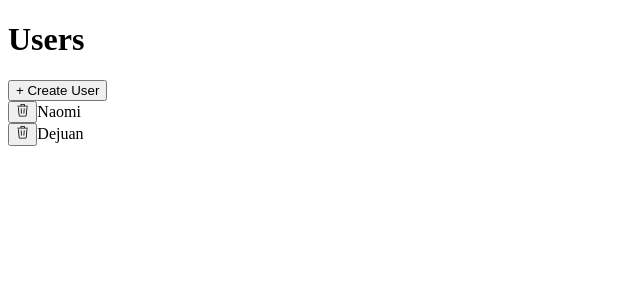
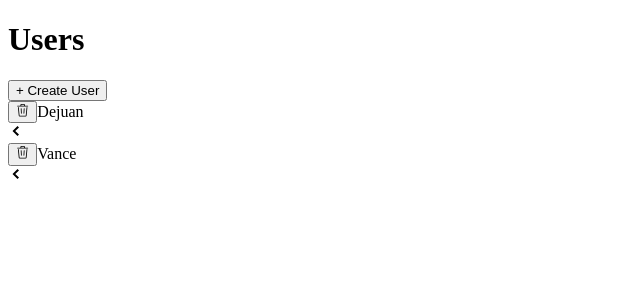
Before and after one commit to AbdAlfadeel-Hamdy/Darft---RTK-Thunks-Media, a React (Create React App) app: page / in a window 1280 px wide. Shown: the top 300 px of the page, without its empty margins (0-640 px from the left). Built offline with nearby package versions, Linux system fonts and the light colour scheme; data requests are answered from the project's data file.

Commit message:
prepare for RTK

```diff
--- a/db.json
+++ b/db.json
@@ -1,12 +1,12 @@
 {
   "users": [
     {
-      "name": "Naomi",
-      "id": 1
+      "name": "Dejuan",
+      "id": 3
     },
     {
-      "name": "Dejuan",
-      "id": 3
+      "name": "Vance",
+      "id": 4
     }
   ],
   "albums": [],
--- /dev/null
+++ b/src/components/AlbumList.tsx
@@ -0,0 +1,11 @@
+import { User } from "../store";
+
+interface AlbumListProps {
+  user: User;
+}
+
+const AlbumList: React.FC<AlbumListProps> = ({ user }) => {
+  return <div>Album for {user.name}</div>;
+};
+
+export default AlbumList;
--- /dev/null
+++ b/src/components/ExpandablePanel.tsx
@@ -0,0 +1,31 @@
+import { GoChevronDown, GoChevronLeft } from "react-icons/go";
+import { useState } from "react";
+
+interface ExpandablePanelProps {
+  header: JSX.Element;
+  children: JSX.Element;
+}
+
+const ExpandablePanel: React.FC<ExpandablePanelProps> = ({
+  header,
+  children,
+}) => {
+  const [expanded, setExpanded] = useState(false);
+
+  const expandPanelHandler = () => {
+    setExpanded((prevState) => !prevState);
+  };
+  return (
+    <div>
+      <div className="flex items-center justify-between p-2 ">
+        {header}
+        <div className="cursor-pointer" onClick={expandPanelHandler}>
+          {expanded ? <GoChevronDown /> : <GoChevronLeft />}
+        </div>
+      </div>
+      {expanded && <div className="border-t p-2">{children}</div>}
+    </div>
+  );
+};
+
+export default ExpandablePanel;
--- a/src/components/UserListItem.tsx
+++ b/src/components/UserListItem.tsx
@@ -2,6 +2,8 @@ import useThunk from "../hooks/use-thunk";
 import { User, removeUser } from "../store";
 import { GoTrash } from "react-icons/go";
 import Button from "./ui/Button";
+import ExpandablePanel from "./ExpandablePanel";
+import AlbumList from "./AlbumList";
 
 interface UserListItemProps {
   user: User;
@@ -17,15 +19,21 @@ const UserListItem: React.FC<UserListItemProps> = ({ user }) => {
   const removeUserHandler = () => {
     doRemoveUser(user);
   };
+
+  const header = (
+    <div className="flex items-center gap-4 p-2">
+      <Button loading={isLoading} onClick={removeUserHandler}>
+        <GoTrash />
+      </Button>
+      {loadingError && <p>Error deleting user!</p>}
+      {user.name}
+    </div>
+  );
   return (
     <div className="mb-2 border rounded">
-      <div className="flex items-center gap-4 p-2 cursor-pointer">
-        <Button loading={isLoading} onClick={removeUserHandler}>
-          <GoTrash />
-        </Button>
-        {loadingError && <p>Error deleting user!</p>}
-        {user.name}
-      </div>
+      <ExpandablePanel header={header}>
+        <AlbumList user={user} />
+      </ExpandablePanel>
     </div>
   );
 };
```
